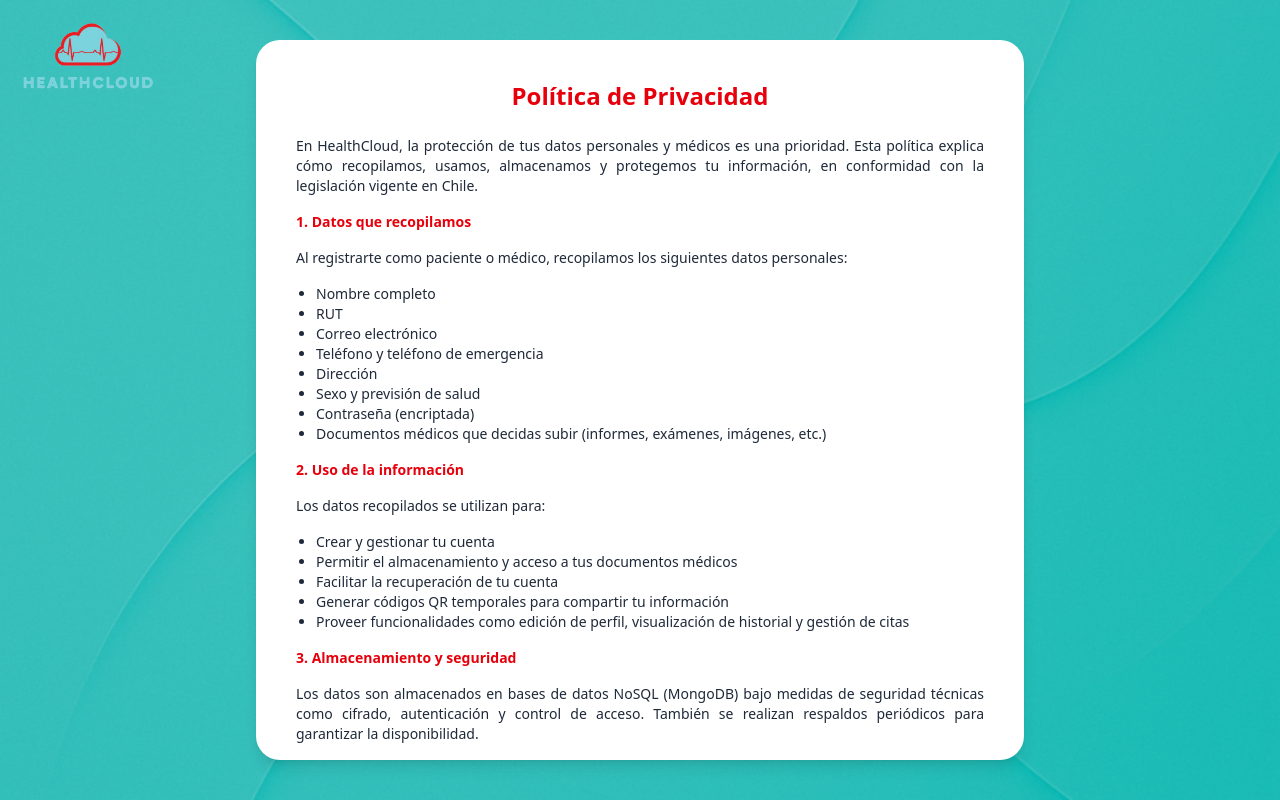
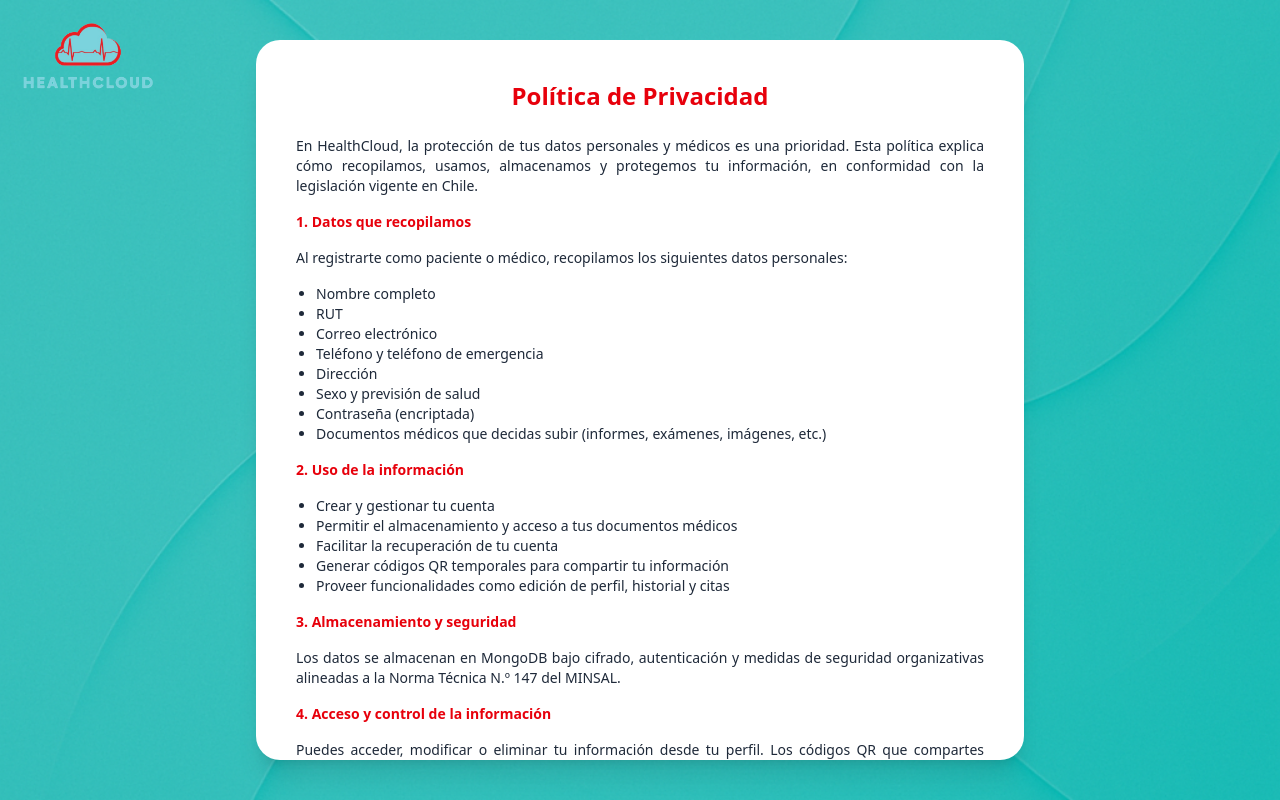
Before and after one commit to riasnex/HealthCloud, a React (Vite) app in the folder hc-front/: page /privacidad in a window 1280 px wide. Built offline with nearby package versions, Linux system fonts and the light colour scheme.

Commit message:
Se agregan algunos detalles en pagina de politica de privacidad.

```diff
--- a/hc-front/src/paginas/privacidad.jsx
+++ b/hc-front/src/paginas/privacidad.jsx
@@ -2,15 +2,19 @@ import { Link } from "react-router-dom";
 
 export function PoliticaPrivacidad() {
   return (
-    <div className="min-h-screen bg-[url('/FondoRegistro.png')] bg-cover bg-center flex items-center justify-center px-4">
+    <div className="min-h-screen bg-[url('/FondoRegistro.png')] bg-cover bg-center flex items-center justify-center px-2 sm:px-4">
+      {/* Logo superior */}
       <div className="absolute top-4 left-4">
-        <img src="/LogoHC.png" alt="Logo HealthCloud" className="h-20" />
+        <img src="/LogoHC.png" alt="Logo HealthCloud" className="h-14 sm:h-20" />
       </div>
 
-      <div className="relative bg-white w-full max-w-3xl max-h-[90vh] overflow-y-auto rounded-3xl shadow-lg p-10 space-y-6">
-        <h1 className="text-2xl font-bold text-red-600 text-center">Política de Privacidad</h1>
+      {/* Contenido central */}
+      <div className="bg-white bg-opacity-90 w-full max-w-3xl max-h-[90vh] overflow-y-auto rounded-3xl shadow-xl p-4 sm:p-10 space-y-6">
+        <h1 className="text-xl sm:text-2xl font-bold text-red-600 text-center">
+          Política de Privacidad
+        </h1>
 
-        <section className="text-justify text-gray-800 text-sm space-y-4">
+        <section className="text-justify text-gray-800 text-xs sm:text-sm space-y-4">
           <p>
             En HealthCloud, la protección de tus datos personales y médicos es una prioridad. Esta política explica cómo recopilamos, usamos, almacenamos y protegemos tu información, en conformidad con la legislación vigente en Chile.
           </p>
@@ -29,67 +33,66 @@ export function PoliticaPrivacidad() {
           </ul>
 
           <h2 className="font-semibold text-red-600">2. Uso de la información</h2>
-          <p>Los datos recopilados se utilizan para:</p>
           <ul className="list-disc pl-5">
             <li>Crear y gestionar tu cuenta</li>
             <li>Permitir el almacenamiento y acceso a tus documentos médicos</li>
             <li>Facilitar la recuperación de tu cuenta</li>
             <li>Generar códigos QR temporales para compartir tu información</li>
-            <li>Proveer funcionalidades como edición de perfil, visualización de historial y gestión de citas</li>
+            <li>Proveer funcionalidades como edición de perfil, historial y citas</li>
           </ul>
 
           <h2 className="font-semibold text-red-600">3. Almacenamiento y seguridad</h2>
           <p>
-            Los datos son almacenados en bases de datos NoSQL (MongoDB) bajo medidas de seguridad técnicas como cifrado, autenticación y control de acceso. También se realizan respaldos periódicos para garantizar la disponibilidad.
+            Los datos se almacenan en MongoDB bajo cifrado, autenticación y medidas de seguridad organizativas alineadas a la Norma Técnica N.º 147 del MINSAL.
           </p>
 
           <h2 className="font-semibold text-red-600">4. Acceso y control de la información</h2>
           <p>
-            Puedes acceder, modificar o eliminar tu información desde tu perfil en cualquier momento. También puedes revocar accesos otorgados mediante códigos QR una vez expirados.
+            Puedes acceder, modificar o eliminar tu información desde tu perfil. Los códigos QR que compartes expiran y revocan el acceso automáticamente.
           </p>
 
           <h2 className="font-semibold text-red-600">5. Compartición de datos</h2>
           <p>
-            No compartimos tu información con terceros, salvo autorización explícita mediante funcionalidades como el código QR temporal. Nunca comercializamos tus datos.
+            No compartimos tu información con terceros, salvo autorización explícita (por ejemplo, con QR). Nunca vendemos tus datos.
           </p>
 
           <h2 className="font-semibold text-red-600">6. Derechos del titular</h2>
           <p>
-            En conformidad con la Ley 19.628 y la Ley 20.584, tienes derecho a acceder, rectificar, cancelar y oponerte al tratamiento de tus datos personales. Puedes ejercer estos derechos contactando a nuestro equipo de soporte.
+            Según las leyes chilenas, puedes acceder, rectificar, eliminar y oponerte al tratamiento de tus datos personales en cualquier momento.
           </p>
 
           <h2 className="font-semibold text-red-600">7. Retención y eliminación</h2>
           <p>
-            Conservamos tus datos mientras tu cuenta esté activa. Puedes solicitar la eliminación total de tu cuenta y documentos, lo que conllevará la eliminación definitiva de tu información de nuestros sistemas.
+            Conservamos tus datos mientras tu cuenta esté activa. Si solicitas su eliminación, se eliminará de forma segura y permanente.
           </p>
 
           <h2 className="font-semibold text-red-600">8. Marco Legal Aplicable</h2>
-          <p>
-            HealthCloud opera conforme a las siguientes normativas chilenas:
-          </p>
           <ul className="list-disc pl-5">
             <li>
-              <strong>Ley N.º 19.628</strong> sobre Protección de la Vida Privada, que regula el tratamiento de datos personales y sensibles.
+              <strong>Ley N.º 19.628</strong> sobre Protección de la Vida Privada.
             </li>
             <li>
-              <strong>Ley N.º 20.584</strong> sobre los Derechos y Deberes de las Personas en Atención de Salud, que garantiza el derecho del paciente a la confidencialidad, acceso y resguardo de su información clínica.
+              <strong>Ley N.º 20.584</strong> sobre Derechos y Deberes de las Personas en su Atención de Salud.
             </li>
             <li>
-              <strong>Norma Técnica N.º 147</strong> del Ministerio de Salud, que establece requisitos mínimos para la seguridad, disponibilidad y confidencialidad de los sistemas que almacenan fichas clínicas electrónicas.
+              <strong>Norma Técnica N.º 147</strong> del Ministerio de Salud, sobre seguridad en sistemas de fichas clínicas electrónicas.
             </li>
           </ul>
           <p>
-            Al usar nuestra plataforma, aceptas que el tratamiento de tus datos personales se realiza conforme a estas normativas.
+            Al usar nuestra plataforma, aceptas que el tratamiento de tus datos se rige por este marco legal.
           </p>
 
           <h2 className="font-semibold text-red-600">9. Modificaciones a esta política</h2>
           <p>
-            Nos reservamos el derecho de actualizar esta política. Los cambios serán comunicados en la plataforma. El uso continuo del sistema implicará la aceptación de dichas modificaciones.
+            Nos reservamos el derecho de modificar esta política. Los cambios se informarán a través de la plataforma.
           </p>
         </section>
 
         <div className="text-center mt-4">
-          <Link to="/paciente" className="text-red-600 underline hover:text-red-800">
+          <Link
+            to="/paciente"
+            className="text-red-600 underline hover:text-red-800"
+          >
             Volver al registro
           </Link>
         </div>
```
